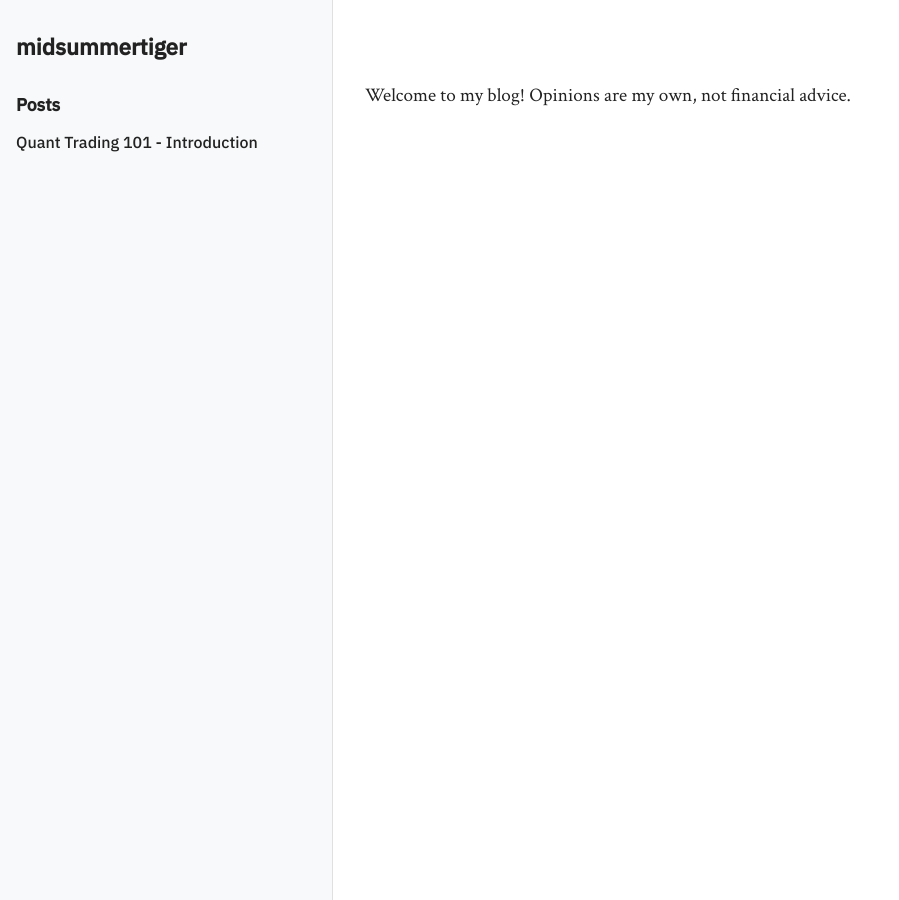
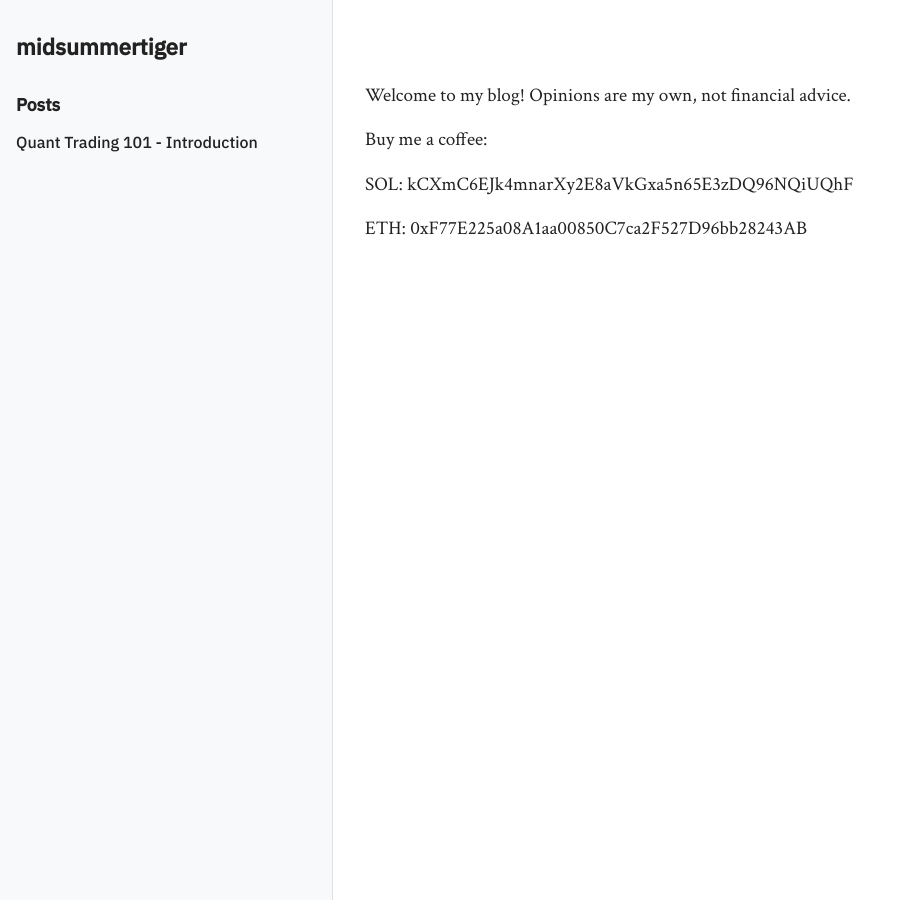
Before and after one commit to midsummertiger/midsummertiger.github.io, a Jekyll site: the page built from index.md, in a window 1280 px wide. Shown: the whole page, without its empty margins (0-899 px from the left). Built offline with Jekyll 4.4.1, drawn with Linux system fonts in a browser that asks for light colours.

Commit message:
buymeacoffee

```diff
--- a/index.md
+++ b/index.md
@@ -4,3 +4,9 @@ title: Home
 ---
 
 Welcome to my blog! Opinions are my own, not financial advice.
+
+Buy me a coffee:
+
+SOL: kCXmC6EJk4mnarXy2E8aVkGxa5n65E3zDQ96NQiUQhF
+
+ETH: 0xF77E225a08A1aa00850C7ca2F527D96bb28243AB
```
